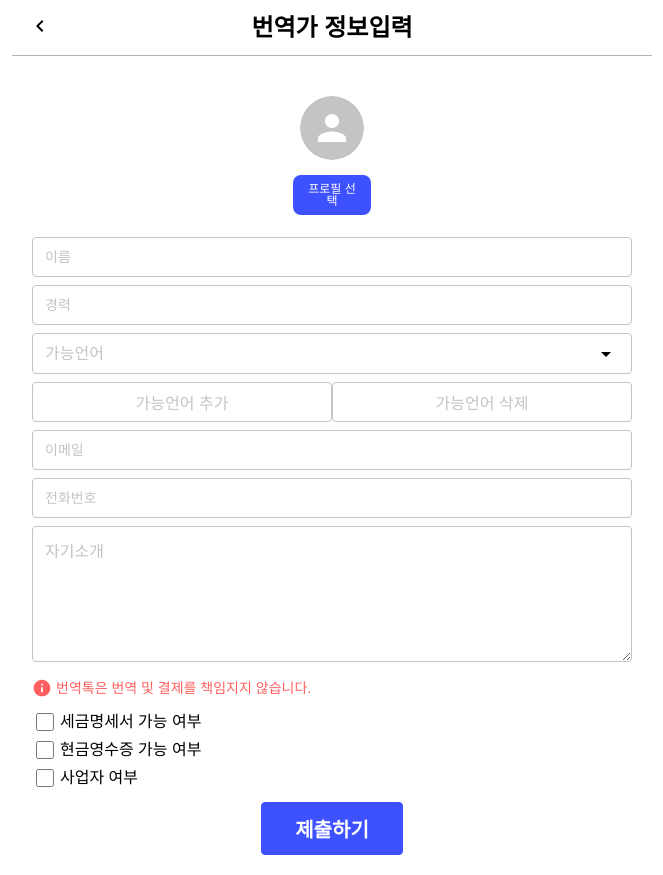
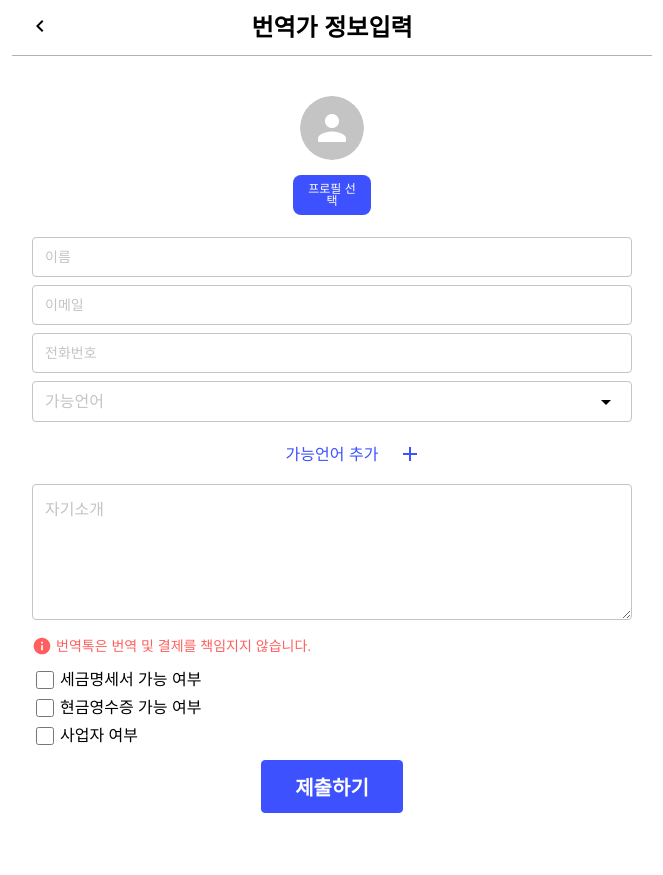
Before and after one commit to TranslationTalk/Front-End, a React (Create React App) app: page /translator/signup in a window 1280 px wide. Shown: the whole page, without its empty margins (308-971 px from the left). After the commit the page ends 833 px from the top, so only its background shows below. Built offline with nearby package versions, Linux system fonts and the light colour scheme; a web font is replaced by a local one.

Commit message:
:recycle: Refactor: TranslatorSignupForm 페이지 가능 언어 기능 수정
TranslatorSignupForm 페이지 가능언어 기능 디자인 변경으로 로직 수정, 디자인 변경

```diff
--- a/src/pages/translator/TranslatorSignupForm.jsx
+++ b/src/pages/translator/TranslatorSignupForm.jsx
@@ -13,10 +13,10 @@ import { apis } from '../../utils/axios'
 import defaultProfile from '../../assets/images/TranslatorProfile.png'
 import { language } from '../../constant/selectOptions'
 import styled from 'styled-components'
+import { ReactComponent as AddIcon } from '../../assets/icons/Add.svg'
 
 const initialState = {
   name: '',
-  career: '',
   profileFile:
     'https://tistory1.daumcdn.net/tistory/user/264290/profile/profileImg?v=1635480821401',
   language: '',
@@ -77,23 +77,30 @@ const TranslatorSignupForm = () => {
     setSelectInputs(prev => [...prev, prev.length.toString()])
   }
 
-  const removeSelectInput = () => {
+  const removeSelectInput = index => {
     if (selectInputs.length === 1) return // 기본 한 개는 가지고 있어야 하므로
 
     // 가능 언어 추가했다가 아직 선택 안했을 경우에도 삭제가 되어야 하므로
     // languages object 길이 early return 보다 먼저 해준다.
-    setSelectInputs(selectInputs.slice(0, selectInputs.length - 1))
+
+    setSelectInputs(
+      selectInputs.filter((el, idx) => idx !== index).map((el, index) => index),
+    )
 
     if (Object.keys(languages).length === 1) return
 
     // 그냥 바로 수정 하면 당연히 안될 듯 그래서 복제함
     const tempLanguages = { ...languages }
-    delete tempLanguages[Object.keys(tempLanguages).length - 1]
-    setLanguages(tempLanguages)
+    delete tempLanguages[index]
+    const entries = Object.entries(tempLanguages).map(([, lang], index) => [
+      index.toString(),
+      lang,
+    ])
+    setLanguages(Object.fromEntries(entries))
   }
 
   useEffect(() => {
-    const language = Object.values(languages).join(',')
+    const language = Object.values(languages).join(', ')
     setFormData({ ...formData, language })
   }, [languages])
 
@@ -121,30 +128,6 @@ const TranslatorSignupForm = () => {
       </ProfileWrap>
       <Form onSubmit={handleSubmit}>
         <TextInput name="name" placeholder="이름" onChange={handleChange} />
-        <TextInput name="career" placeholder="경력" onChange={handleChange} />
-        {selectInputs.map((select, index) => (
-          <SelectInput
-            key={select}
-            id="language"
-            name={select.toString()}
-            value={languages[index]}
-            onChange={handleSelectChange}
-            defaultOption="가능언어"
-            options={language}
-          />
-        ))}
-        <ButtonWrap>
-          <Button
-            type="button"
-            content="가능언어 추가"
-            onClick={addSelectInput}
-          />
-          <Button
-            type="button"
-            content="가능언어 삭제"
-            onClick={removeSelectInput}
-          />
-        </ButtonWrap>
         <TextInput
           name="email"
           type="email"
@@ -157,6 +140,36 @@ const TranslatorSignupForm = () => {
           placeholder="전화번호"
           onChange={handleChange}
         />
+        {selectInputs.map((select, index) => (
+          <SelectContainer key={select}>
+            <SelectInput
+              id="language"
+              name={select.toString()}
+              value={languages[index]}
+              onChange={handleSelectChange}
+              defaultOption="가능언어"
+              options={language}
+            />
+            {index ? (
+              <Button
+                type="button"
+                content="삭제"
+                onClick={() => removeSelectInput(index)}
+                border
+              />
+            ) : null}
+          </SelectContainer>
+        ))}
+        <ButtonWrap>
+          <Button
+            type="button"
+            content="가능언어 추가"
+            onClick={addSelectInput}
+            bgColor="#fff"
+            color="#3D51FF"
+          />
+          <AddIcon />
+        </ButtonWrap>
         <TextAreaInput
           name="introduce"
           placeholder="자기소개"
@@ -228,17 +241,28 @@ const Form = styled.form`
   }
 `
 
+const SelectContainer = styled.div`
+  display: flex;
+  gap: 8px;
+  button {
+    max-width: 63px;
+    font-size: var(--fs-14);
+    font-weight: normal;
+  }
+`
+
 const ButtonWrap = styled.div`
   margin-top: 0;
+  position: relative;
   & > button {
     font-size: var(--fs-14);
     font-weight: normal;
-    width: 50%;
-    padding: 7px 12px;
-    background-color: var(--white);
-    color: var(--gray-c4);
-    border: 1px solid var(--gray-c4);
-    margin: 0;
+  }
+  svg {
+    position: absolute;
+    top: 12px;
+    right: 35%;
+    pointer-events: none;
   }
 `
 
```
Also changed, not shown: src/assets/icons/Add.svg (added).
